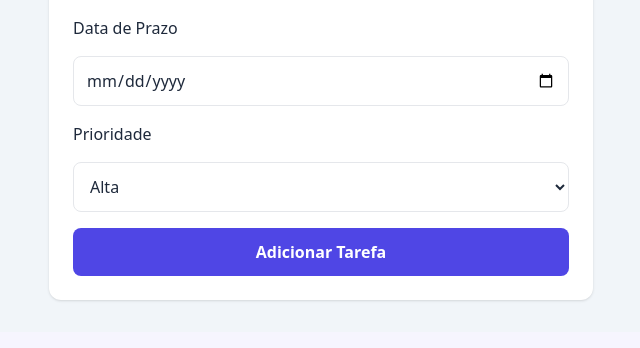
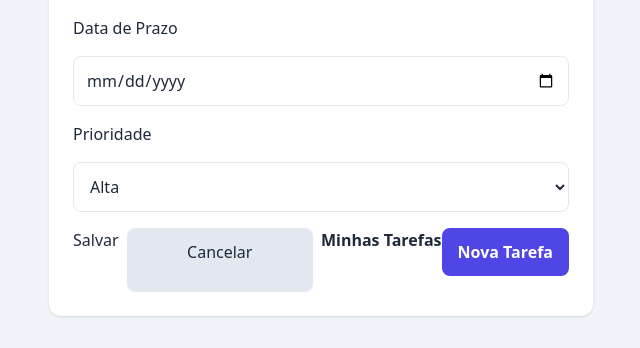
Before and after one commit to carlossantos0101/estodolistweb, a Flask app: template templates/formulario.html in a window 1280 px wide. Shown: the part 524-872 px from the top of the page, without its empty margins (319-959 px from the left). Before the commit the page ends 826 px from the top, so only its background shows below. Run offline with Flask 3, Linux system fonts and the light colour scheme; the template is opened without the code that fills it, so the values that code supplies are empty; style sheets or scripts are compiled from the project's sources; some libraries are stand-ins or nearby versions.

Commit message:
Atualiza o formulário de tarefa para melhorar a usabilidade e a apresentação, incluindo ajustes na exibição de prioridade e novos elementos de navegação.

```diff
--- a/templates/formulario.html
+++ b/templates/formulario.html
@@ -34,21 +34,33 @@
 
             <label for="data_prazo" class="block font-medium">Data de Prazo</label>
             <input type="date" id="data_prazo" name="data_prazo"
-            value="{{ dados.data_prazo or '' }}" required
+            value="{{ dados.data_prazo }}" required
             class="w-full border rounded-lg p-3 focus:ring-2 focus:ring-indigo-400">
 
             <label for="prioridade" class="block font-medium">Prioridade</label>
-            <select id="prioridade" name="prioridade"
-                class="w-full border rounded-lg p-3 focus:ring-2 focus:ring-indigo-400">
+            <select id="prioridade" name="prioridade" required
+                class="w-full border rounded-lg p-3 bg-white">
                 <option value="ALTA" {% if dados.prioridade == 'ALTA' %}selected{% endif %}>Alta</option>
                 <option value="MEDIA" {% if dados.prioridade == 'MEDIA' %}selected{% endif %}>Média</option>
                 <option value="BAIXA" {% if dados.prioridade == 'BAIXA' %}selected{% endif %}>Baixa</option>
             </select>
 
+        <div class="flex gap-2"
             <button type="submit"
-                class="w-full bg-indigo-600 text-white rounded-lg px-4 py-3 font-semibold hover:bg-indigo-700">
-                Adicionar Tarefa
+                class="flex-1 bg-indigo-600 text-white rounded-lg p-3 font-semibold">
+                Salvar
             </button>
-            </form>
+            <a href="/" class="flex-1 text-center rounded-lg p-3 bg-slate-200">
+            Cancelar
+            </a>
+            <div class="flex itens-center justify-between mb-4">
+                <h2 class="text-2x1 font-bold">Minhas Tarefas</h2>
+                <a href="/adicionar"
+                    class="px-4 py-3 rounded-lg bg-indigo-600 text-white font-semibold hover:bg-indigo-700">
+                    Nova Tarefa
+                </a>
+            </div>
+        </div>
+        </form>
     </main>
 {% endblock %}
```
